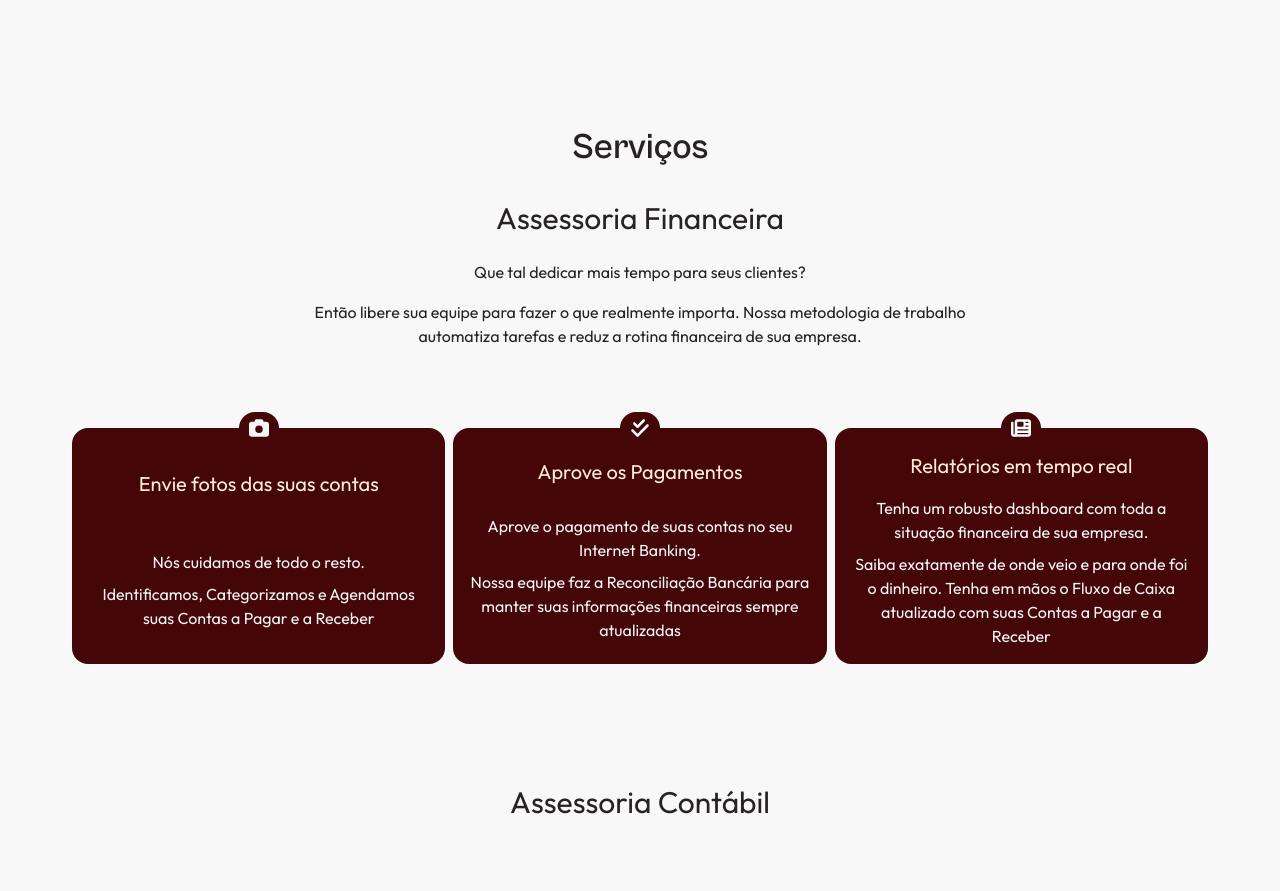
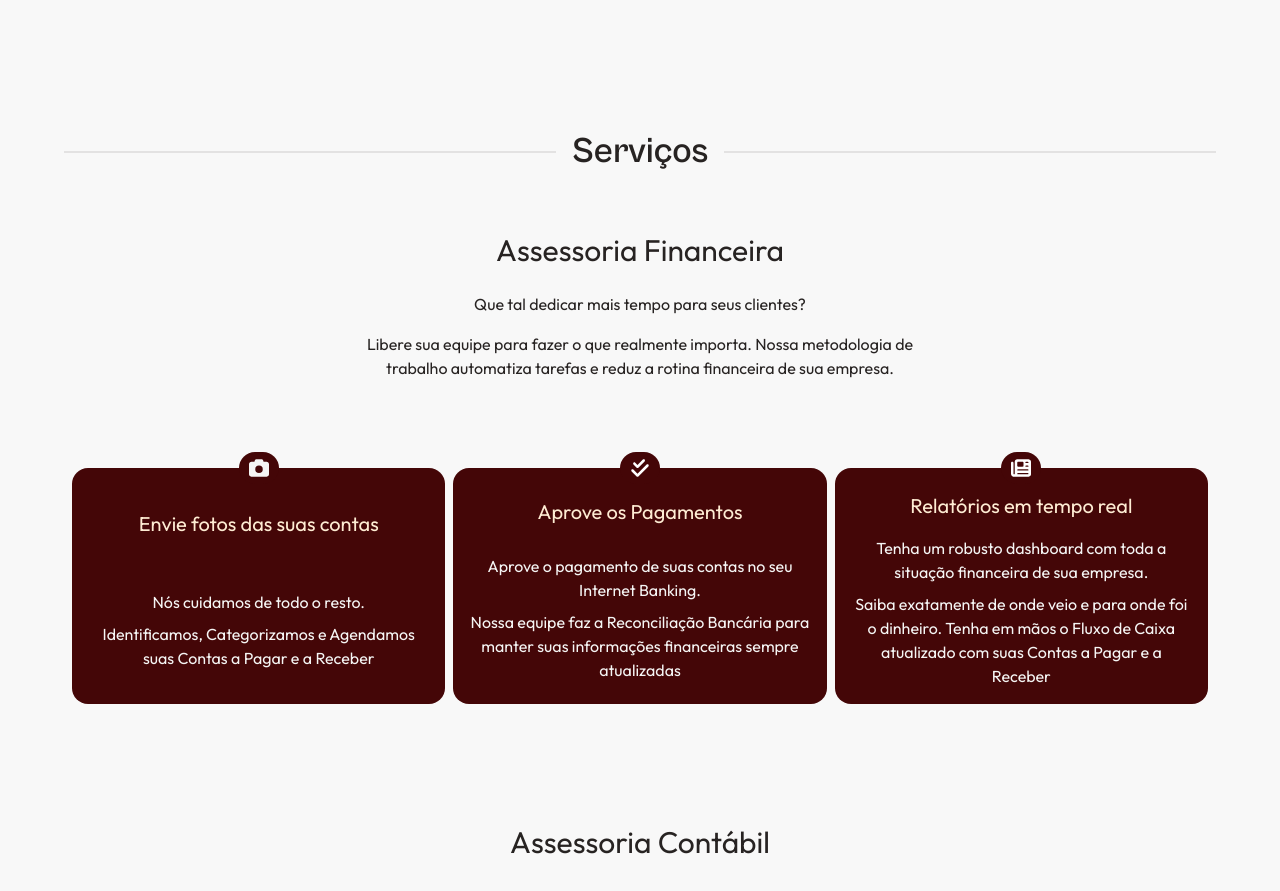
Before and after one commit to PedroVMLopes/cpmpaulista, a Next.js app: page / in a window 1280 px wide. Shown: the part 1680-2571 px from the top of the page. Built offline with nearby package versions, Linux system fonts and the light colour scheme; a web font is replaced by a local one.

Commit message:
Minor UI Changes

```diff
--- a/components/AssessoriaFinanceira.tsx
+++ b/components/AssessoriaFinanceira.tsx
@@ -2,16 +2,16 @@ import { FaCamera, FaCheckDouble, FaNewspaper } from "react-icons/fa6";
 
 export default function AssessoriaFinanceira() {
     return (
-        <div className="text-center mt-4 flex flex-col items-center">
+        <div className="text-center flex flex-col items-center">
             <h1 className="text-3xl py-4">Assessoria Financeira</h1>
             <p className="p-2 md:max-w-[60%]">
                 Que tal dedicar mais tempo para seus clientes?
             </p>
-            <p className="p-2 md:max-w-[60%]">
-                Então libere sua equipe para fazer o que realmente importa.
+            <p className="p-2 md:max-w-[50%]">
+                Libere sua equipe para fazer o que realmente importa.
                 Nossa metodologia de trabalho automatiza tarefas e reduz a rotina financeira de sua empresa.
             </p>
-            <div className="grid grid-cols-1 md:grid-cols-3 w-full p-2 gap-8 md:gap-2 mt-16">
+            <div className="grid grid-cols-1 md:grid-cols-3 w-full p-2 gap-8 md:gap-2 mt-18">
                 {/* Grid 1 */}
                 <div className="indicator w-full flex flex-col justify-around rounded-2xl bg-neutral text-primary-content">
                     <FaCamera className="indicator-item indicator-center bg-neutral w-10 h-8 p-1.5 rounded-2xl"/>
--- a/components/Navbar.tsx
+++ b/components/Navbar.tsx
@@ -22,12 +22,18 @@ export default function Navbar() {
         <dialog ref={modalRef} id="modal_contato" className="modal">
             <div className="modal-box">
                 <h3 className="font-bold text-lg">Fale Conosco</h3>
-                <p className="pt-4 pb-2">
+                <p className="pt-4 py-2">
                     contato@cpmpaulista.com.br
                 </p>
                 <p className="py-2">
-                    +55 (11) 3487-8935
+                    +55 (11) 91719-7731
                 </p>
+                <p className="py-2">
+                    +55 (11) 5039-4705
+                </p>
+                <a href="https://www3.cfc.org.br/SPW/ConsultaNacionalCFC/cfc" className="underline py-2">
+                    Conselho de Contabilidade
+                </a>
                 <div className="modal-action">
                     <form method="dialog">
                     <button className="btn">Fechar</button>
--- a/components/Servicos.tsx
+++ b/components/Servicos.tsx
@@ -6,7 +6,7 @@ import Timeline from "./TimelineAssContab";
 export default function Servicos() {
     return (
         <div className="mt-46 mx-2 md:mx-0 sm:w-[90%]">
-            <p className="text-4xl text-center w-full font-cabinet font-semibold">Serviços</p>
+            <p className="text-4xl text-center w-full font-cabinet font-semibold divider mb-14">Serviços</p>
 
             {/* Assessoria Financeira */}
             <AssessoriaFinanceira />
```
